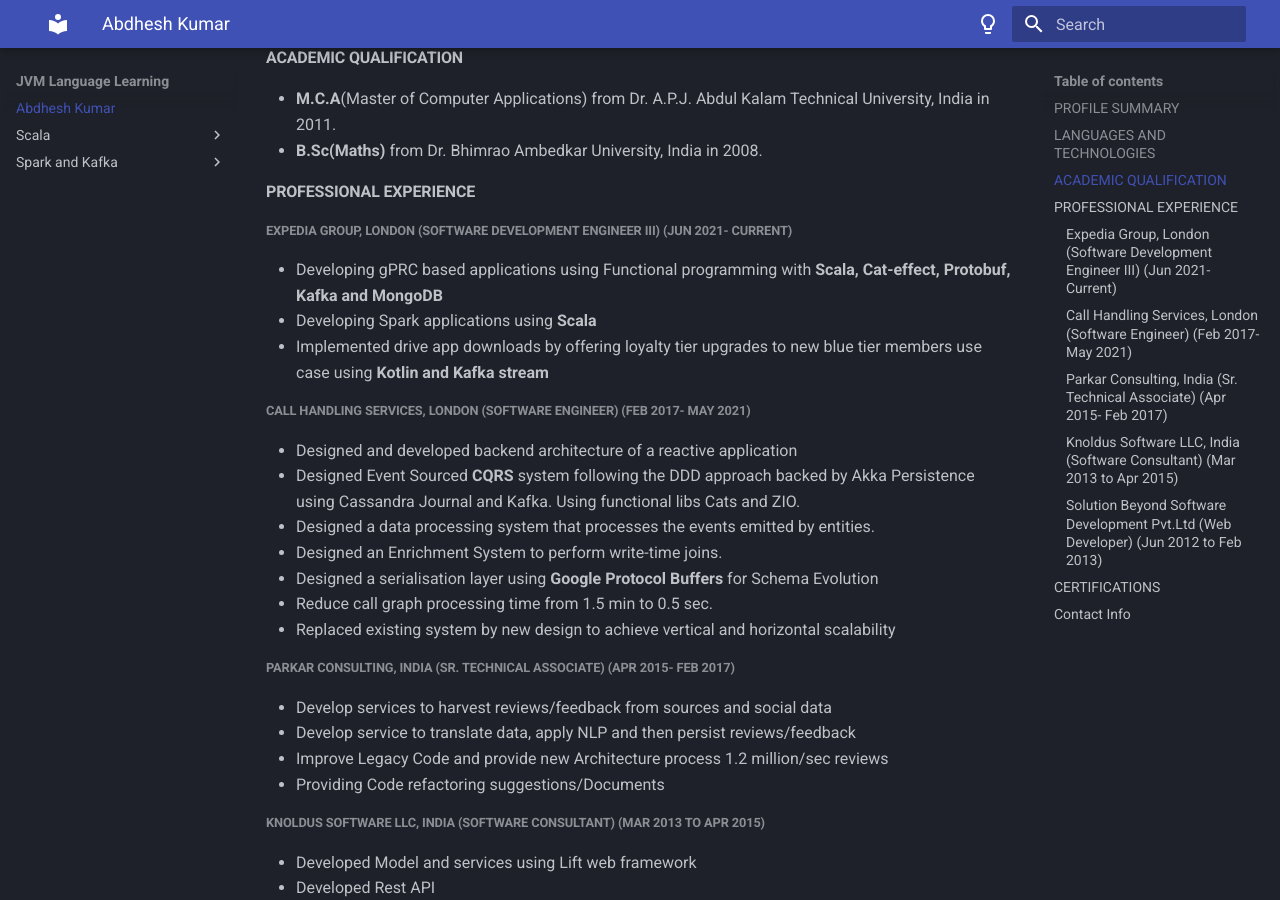
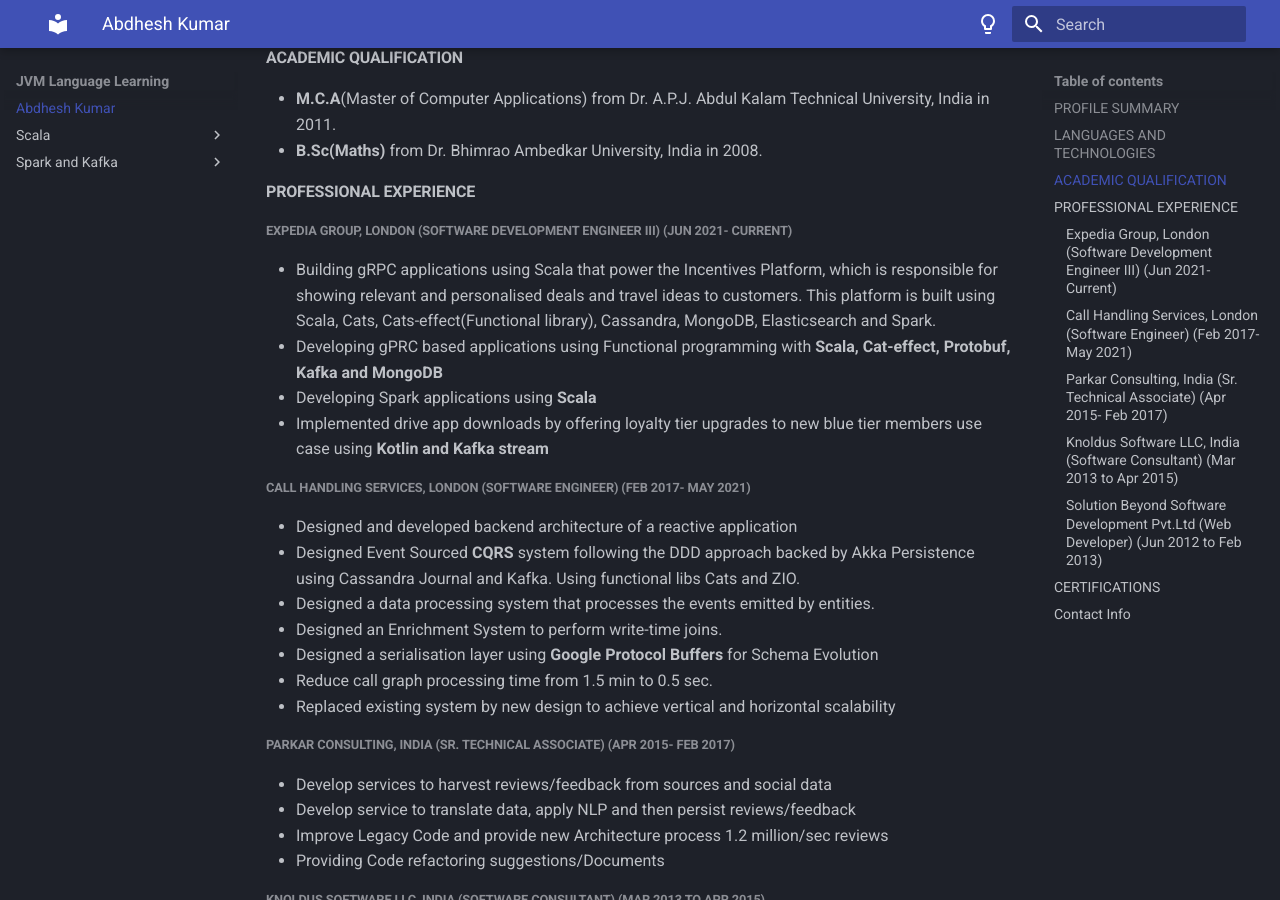
Before and after one commit to abdheshkumar/abdheshkumar.github.io, an MkDocs documentation site: the page built from docs/index.md, in a window 1280 px wide and 900 px high, scrolled down 522 px. Built offline with MkDocs 1.6.1 and Material for MkDocs 9.7.7, drawn with Linux system fonts in a browser that asks for light colours.

Commit message:
Update index.md

```diff
--- a/docs/index.md
+++ b/docs/index.md
@@ -18,6 +18,7 @@
 ####PROFESSIONAL EXPERIENCE
 
 ##### Expedia Group, London (Software Development Engineer III) (Jun 2021- Current)
+- Building gRPC applications using Scala that power the Incentives Platform, which is responsible for showing relevant and personalised deals and travel    ideas to customers. This platform is built using Scala, Cats, Cats-effect(Functional library), Cassandra, MongoDB, Elasticsearch and Spark.
 - Developing gPRC based applications using Functional programming with **Scala, Cat-effect, Protobuf, Kafka and MongoDB**
 - Developing Spark applications using **Scala**
 - Implemented drive app downloads by offering loyalty tier upgrades to new blue tier members use case using **Kotlin and Kafka stream**
```
